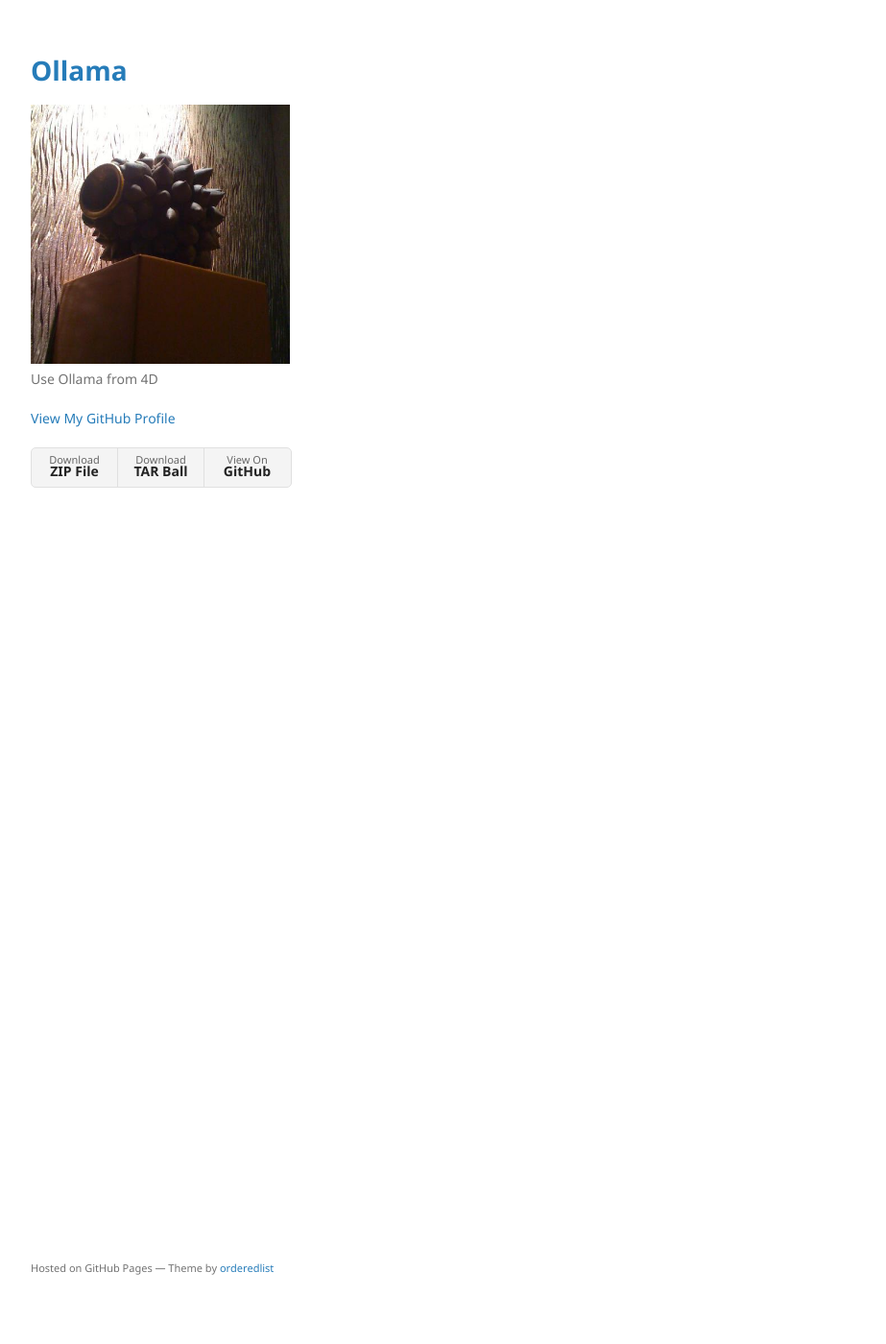
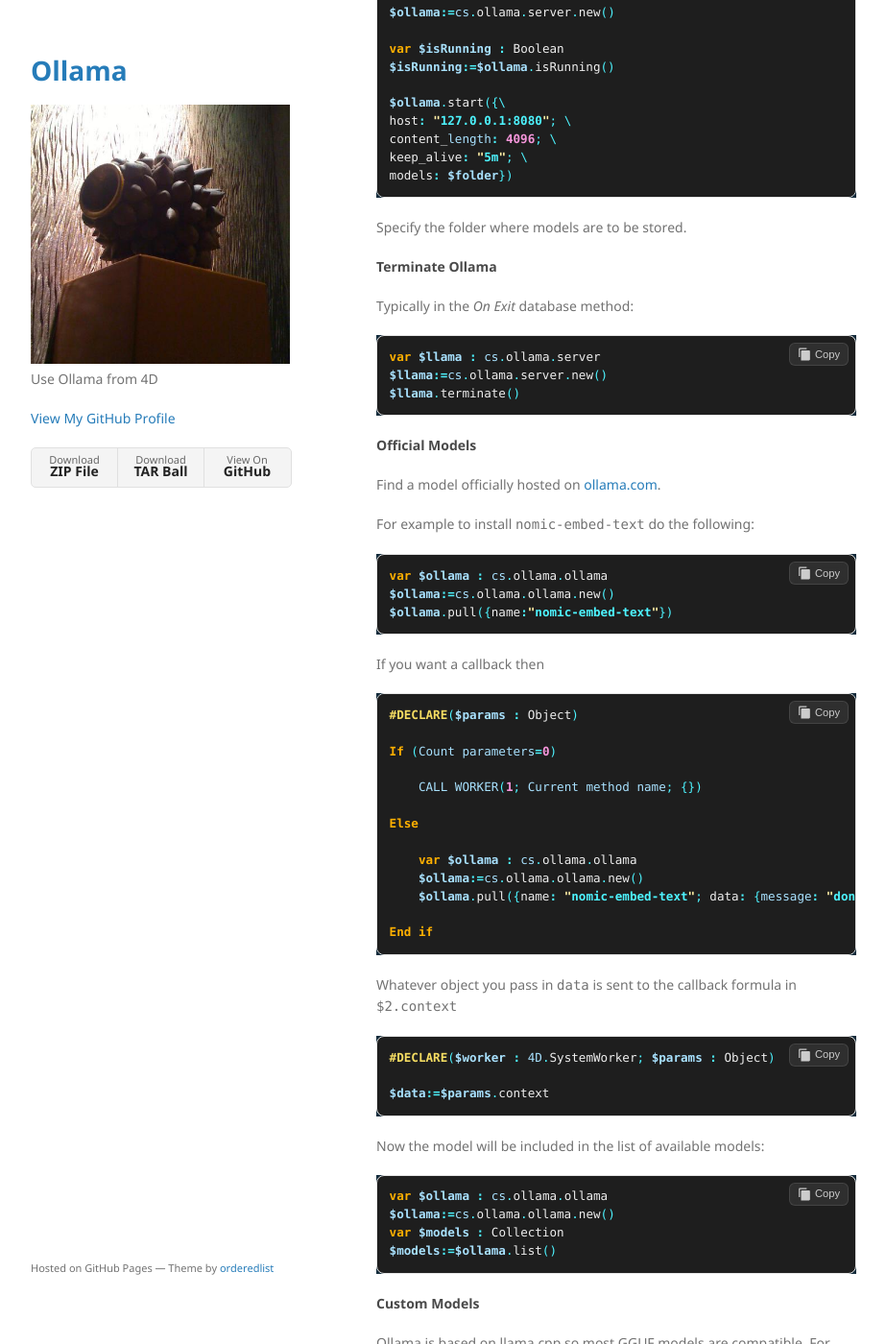
Before and after one commit to miyako/4d-example-local-inference-ollama, a Jekyll site: the page built from index.md, in a window 1280 px wide and 1400 px high, scrolled down 426 px. Shown: the whole window at 96% size, without its empty margins (178-1101 px from the left). Built offline with Jekyll 4.4.1, drawn with Linux system fonts in a browser that asks for light colours; some of the changed text lies outside the part shown.

Commit message:
Update index.md

````diff
--- a/index.md
+++ b/index.md
@@ -12,3 +12,120 @@ layout: default
 
 * [`miyako/ollama`](https://github.com/miyako/ollama)
 * [`4d/4D-AIKit`](https://github.com/4d/4D-AIKit)
+
+#### Start Ollama
+
+Typically in the *On Startup* database method:
+
+```4d
+var $folder : 4D.Folder
+$folder:=Folder(Folder("/PACKAGE/").platformPath; fk platform path).parent.folder("models")
+
+var $ollama : cs.ollama.server
+$ollama:=cs.ollama.server.new()
+
+var $isRunning : Boolean
+$isRunning:=$ollama.isRunning()
+
+$ollama.start({\
+host: "127.0.0.1:8080"; \
+content_length: 4096; \
+keep_alive: "5m"; \
+models: $folder})
+```
+
+Specify the folder where models are to be stored.
+
+#### Terminate Ollama
+
+Typically in the *On Exit* database method:
+
+```4d
+var $llama : cs.ollama.server
+$llama:=cs.ollama.server.new()
+$llama.terminate()
+```
+
+#### Official Models
+
+Find a model officially hosted on [ollama.com](https://ollama.com/search).
+
+For example to install `nomic-embed-text` do the following:
+
+```4d
+var $ollama : cs.ollama.ollama
+$ollama:=cs.ollama.ollama.new()
+$ollama.pull({name:"nomic-embed-text"})
+```
+
+If you want a callback then
+
+```4d
+#DECLARE($params : Object)
+
+If (Count parameters=0)
+
+    CALL WORKER(1; Current method name; {})
+
+Else
+
+    var $ollama : cs.ollama.ollama
+    $ollama:=cs.ollama.ollama.new()
+    $ollama.pull({name: "nomic-embed-text"; data: {message: "done!"}}; Formula(ALERT($2.context.message)))
+
+End if
+```
+
+Whatever object you pass in `data` is sent to the callback formula in `$2.context`
+
+```4d
+#DECLARE($worker : 4D.SystemWorker; $params : Object)
+
+$data:=$params.context
+```
+
+Now the model will be included in the list of available models:
+
+```4d
+var $ollama : cs.ollama.ollama
+$ollama:=cs.ollama.ollama.new()
+var $models : Collection
+$models:=$ollama.list()
+```
+
+#### Custom Models
+
+Ollama is based on llama.cpp so most GGUF models are compatible. For instance you may use a LLaMA-2 or LLaMA-3 model from Hugging Face.
+
+To use [elyza/Llama-3-ELYZA-JP-8B-GGUF](https://huggingface.co/elyza/Llama-3-ELYZA-JP-8B-GGUF)
+
+* Download the GGUF file
+* Create a folder in the models folder you specify in `.start`
+* Move the GGUF file to the folder and create a `Modelfile`
+
+The file format is described in the official [doc](https://docs.ollama.com/modelfile)
+
+* You may use an existing `Modelfile` of an official model of the same family as reference
+
+e.g. [models/elyza-8b-q4_k_m/Modelfile](https://github.com/miyako/4d-example-local-inference-ollama/blob/main/models/elyza-8b-q4_k_m/Modelfile)
+
+Use the `Modelfile` to register the custom model
+
+```4d
+#DECLARE($params : Object)
+
+If (Count parameters=0)
+
+    CALL WORKER(1; Current method name; {})
+
+Else
+
+    var $file : 4D.File
+    $file:=Folder(Folder("/PACKAGE/").platformPath; fk platform path).parent.file("models/elyza-8b-q4_k_m/Modelfile")
+
+    var $ollama : cs.ollama.ollama
+    $ollama:=cs.ollama.ollama.new()
+    $ollama.create({name: "elyza:jp8b"; file: $file; data: {message: "done!"}}; Formula(ALERT($2.context.message))))
+
+End if
+```
````
